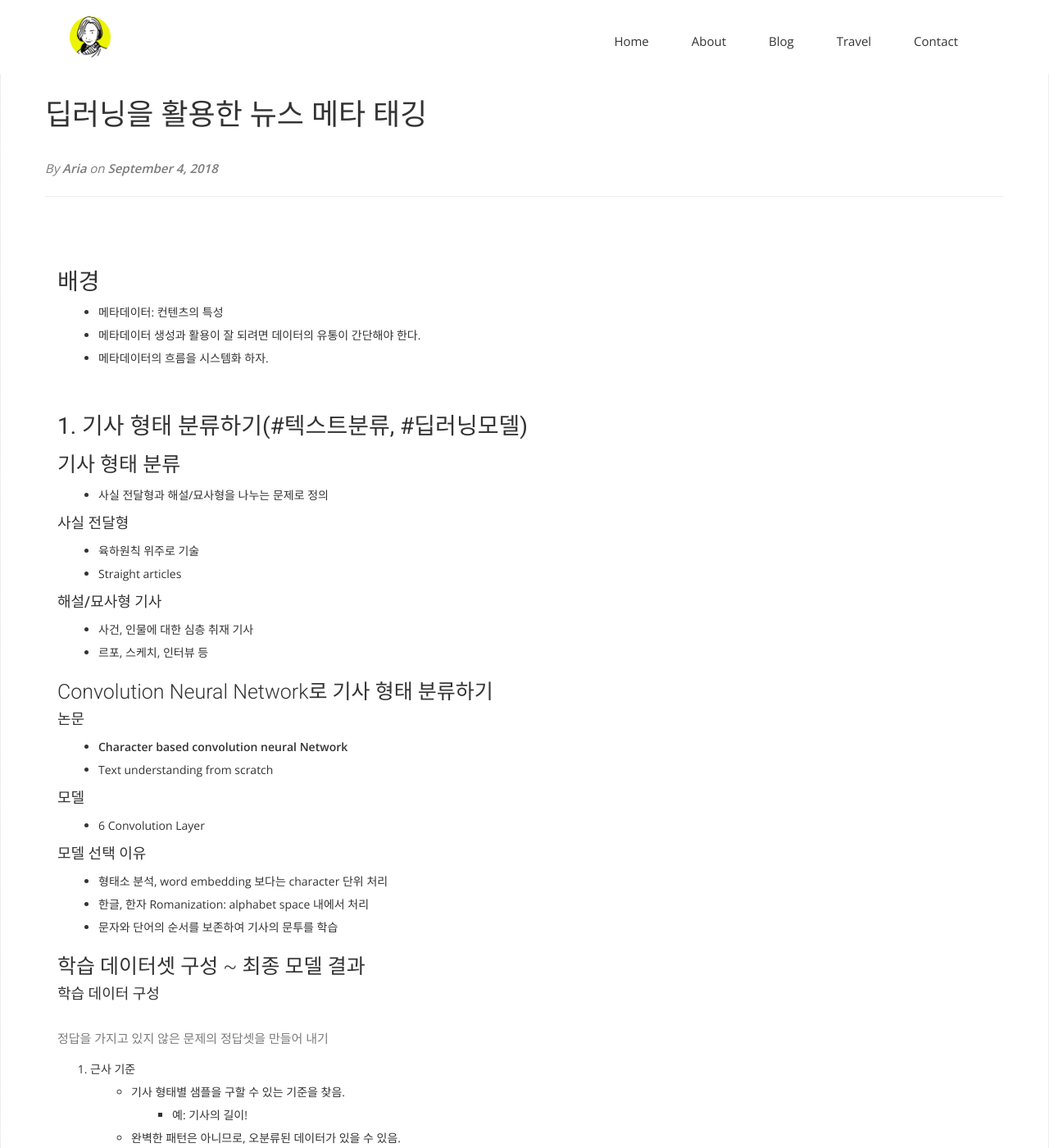
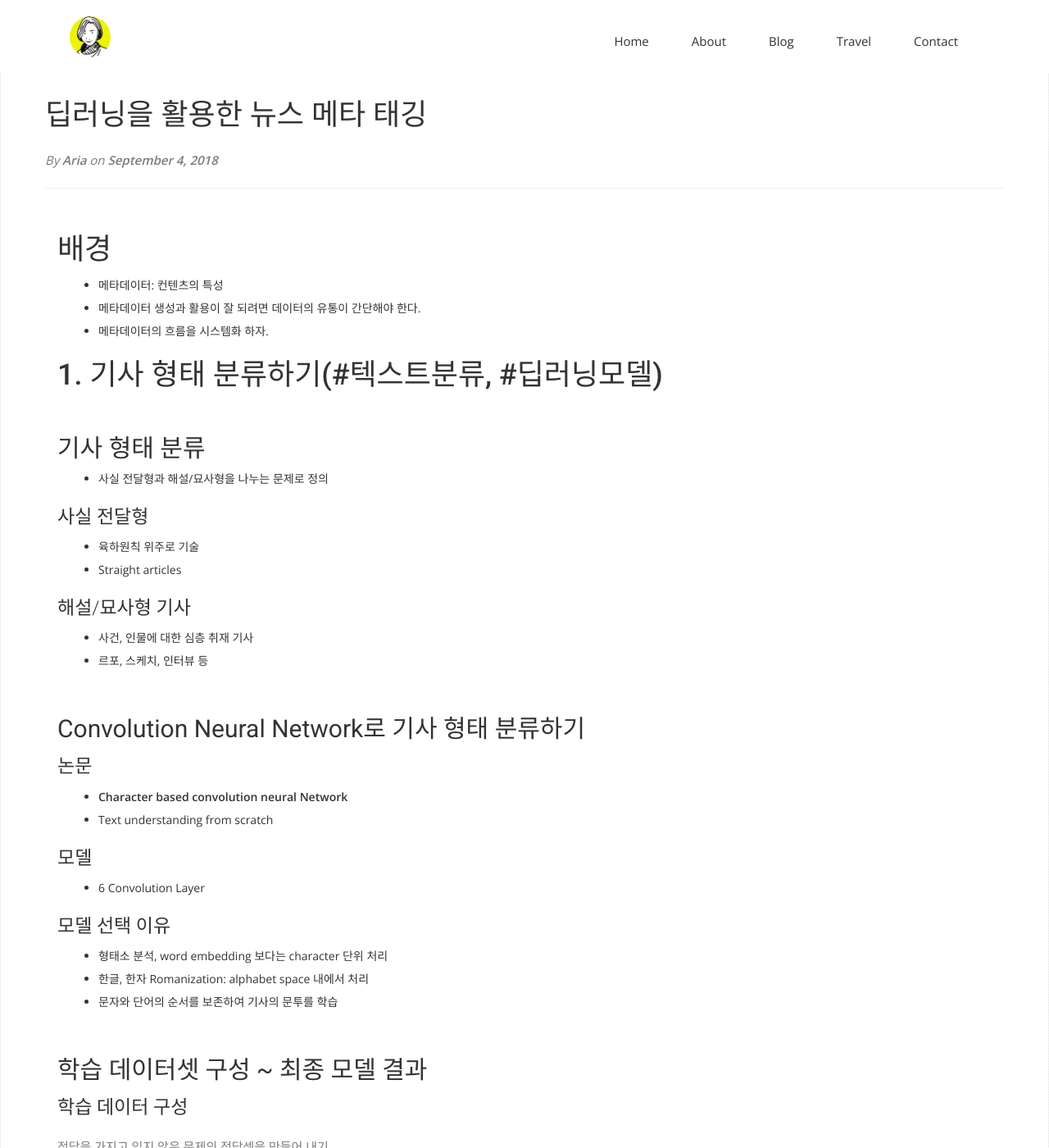
Before and after one commit to aria-grande/aria-grande.github.io, a Jekyll site: the page built from _posts/2018-09-04-news-meta-tagging-with-deep-learning.markdown, in a window 1280 px wide and 1400 px high. Shown: the whole window at 82% size. Built offline with Jekyll 4.4.1, drawn with Linux system fonts in a browser that asks for light colours; nearby versions of some CDN libraries; some web fonts are replaced.

Commit message:
modified mark down style

```diff
--- a/_posts/2018-09-04-Query-by-Image.markdown
+++ b/_posts/2018-09-04-Query-by-Image.markdown
@@ -5,13 +5,13 @@ author: Aria
 category: if-kakao
 ---
 
-## 텍스트로 검색을 하면 안되나?
+# 텍스트로 검색을 하면 안되나?
 - 사진을 잘 표현하는 단어들을 뽑아내서 색인해 볼 수 있다.
 - 하지만 문제가 있다.
   - 해당 사진을 설명하는 문장이 필요하다.
   - 사람들이 올리는 글에서는 사진과 글이 매칭된다고 장담할 수 없다! (주목받기 위해 사용하는 노이즈성 단어들)
 
-## 이미지로 검색을 해보자
+# 이미지로 검색을 해보자
 Undirected graph로 표현, user의 input을 anchor로 취급하여, 관련 있는 노드는 positive, 관련 없는 노드는 negative로 샘플링한다.
 ![anchor, positive,  negative](https://cdn-images-1.medium.com/max/800/1*MGb0lv45RwKmBYc87tyNzQ.jpeg)
 **Distance(anchor, positive) < Distance(anchor, negative) 가 될 수 있도록 학습한다.**
@@ -24,7 +24,7 @@ Undirected graph로 표현, user의 input을 anchor로 취급하여, 관련 있
 
 **➔ Distance(F(anchor), F(positive)) + m < Distance(F(anchor), F(negative)) + m**
 
-### Triplet Loss
+## Triplet Loss
 이미지 ➔ CNN ➔ Similarity(Triplet Loss)
 
 유사스타일에 대한 평가 방법
--- a/_posts/2018-09-04-news-meta-tagging-with-deep-learning.markdown
+++ b/_posts/2018-09-04-news-meta-tagging-with-deep-learning.markdown
@@ -5,38 +5,38 @@ author: Aria
 category: if-kakao
 ---
 
-## 배경
+# 배경
 - 메타데이터: 컨텐츠의 특성
 - 메타데이터 생성과 활용이 잘 되려면 데이터의 유통이 간단해야 한다.
 - 메타데이터의 흐름을 시스템화 하자.
 
-## 1. 기사 형태 분류하기(#텍스트분류, #딥러닝모델)
-### 기사 형태 분류
+# 1. 기사 형태 분류하기(#텍스트분류, #딥러닝모델)
+## 기사 형태 분류
 - 사실 전달형과 해설/묘사형을 나누는 문제로 정의
 
-#### 사실 전달형
+### 사실 전달형
 - 육하원칙 위주로 기술
 - Straight articles
 
-#### 해설/묘사형 기사
+### 해설/묘사형 기사
 - 사건, 인물에 대한 심층 취재 기사
 - 르포, 스케치, 인터뷰 등
 
-### Convolution Neural Network로 기사 형태 분류하기
-#### 논문
+## Convolution Neural Network로 기사 형태 분류하기
+### 논문
 - **Character based convolution neural Network**
 - Text understanding from scratch
 
-#### 모델
+### 모델
 - 6 Convolution Layer
 
-#### 모델 선택 이유
+### 모델 선택 이유
 - 형태소 분석, word embedding 보다는 character 단위 처리
 - 한글, 한자 Romanization: alphabet space 내에서 처리
 - 문자와 단어의 순서를 보존하여 기사의 문투를 학습
 
-### 학습 데이터셋 구성 ~ 최종 모델 결과
-#### 학습 데이터 구성
+## 학습 데이터셋 구성 ~ 최종 모델 결과
+### 학습 데이터 구성
 정답을 가지고 있지 않은 문제의 정답셋을 만들어 내기
 1. 근사 기준
 - 기사 형태별 샘플을 구할 수 있는 기준을 찾음.
@@ -49,7 +49,7 @@ category: if-kakao
 - 뉴스 도메인 전문가의 도움을 받자.
 - 학습 데이터, 테스트 데이터 검수 및 라벨링
 
-#### 시험을 보자
+### 시험을 보자
 - 학습 데이터
   - 총 뉴스 44.2만건
   - 사실전달: 해설/묘사 : 기타 = 10 : 1 : 10
@@ -60,7 +60,7 @@ category: if-kakao
   - 특징: 해설/묘사형 기사의 수가 너무 적어서 분류가 잘 되지 않았다.
 - 해당 카테고리의 기사들을 더 모으자.
 
-#### 2차 시험
+### 2차 시험
 - 학습 데이터
   - 총 뉴스 55만건
   - 사실전달: 해설/묘사 : 기타 = 2 : 1 : 2
@@ -73,7 +73,7 @@ category: if-kakao
     - 해설/묘사 기사 중에서도 해설 기사나 인터뷰 기사를 높은 확률 값으로 분류, but 재현율이 낮음
 - 기사 본문을 더 길게 학습 해보자!
 
-#### 3차 시험
+### 3차 시험
 - 학습 데이터
   - 총 뉴스 55만건
   - 사실전달: 해설/묘사 : 기타 = 2 : 1 : 2
@@ -85,47 +85,47 @@ category: if-kakao
     - 해설/묘사 기사 재현율 상승, 연재, 기획코너 기사를 높은 확률 값으로 분류
     - 600char 학습시 '기타'기사로 잘 분류하던 기사들을 헷갈려하는 경우도 있음.
 
-### 모델 앙상블
+## 모델 앙상블
 학습 모델마다 특성이 다르므로 이를 결합하여 결과 변동성을 줄임.
 모델이 서로 놓치는 부분을 보완해줌.
 
-## 2. 뉴스 메타 태깅 시스템(#딥러닝개발, #메타데이터플랫폼)
-### 목표
+# 2. 뉴스 메타 태깅 시스템(#딥러닝개발, #메타데이터플랫폼)
+## 목표
 - 실시간 프로세싱: 기사가 들어오는 대로 태그 생성
 - 메타 태그 생성의 비동기성: 다양한 조직과 플랫폼이 메타 데이터 생성에 참여하므로 생성이 비동기적으로 이루어져야 한다.(예외: 메타데이터간 의존성이 있는 경우)
 - 메타 태그 생성 기술의 다양성: ML, DL 플랫폼의 다양성 수용
 
-### 흐름
+## 흐름
 - 메타 데이터의 생성과 소비가 함께 이루어지는 흐름
 - news topic에서 콘텐츠와 meta data 흐름을 모두 tracking
 - contents + meta data ➔ new meta data
 
-### System Architecture
+## System Architecture
 - Meta data 생성 = Ensemble - Inferrer API Services
 - used kafka, DC/OS
-#### Inferrer API
+### Inferrer API
 - ML/DL 모델을 서비스하는 API
 - 모델 단위로 API 개발, Dockerizing 하여 학습 모델 + 코드 버전 관리
 - 모델 추론 이외의 기능은 최소화
   - API개발 공수 최소화/모델에 집중
 
-#### Ensemble API
+### Ensemble API
 - Inferrer API를 호출해서 최종 모델 추론 결과를 리턴하는 API
   - 각 모델에 필요한 입력 값(feature) 생성
 - 메타 데이터 서비스의 gateway
 - 구현
   - spring-webflux로 개발: 병렬-비동기 처리 구조의 이점
 
-#### Message Flow Control
+### Message Flow Control
 - Filtering - Invoke Ensemble - Post process - Produce
 - 메타데이터 태그 토픽에 태그 발행
 - 메타데이터가  늘어날 수록 반복되는 비슷한 작업들
 
-##### Apache Nifi를 사용
+#### Apache Nifi를 사용
 - Data Flow 개발이 간단
 - 각 처리 단계별로 in/out 처리량과 데이터 모니터링
 - nifi-registry와 연동시 data-flow 형상 관리 가능
 
-## 향후 과제
+# 향후 과제
 - 딥러닝 모델 품질 관리: 오분류 사례 수집 및 모델 재학습
 - 다양한 메타데이터 추가. 기사 내 사진, 차트, 인포그래픽 분석
--- a/css/airspace.css
+++ b/css/airspace.css
@@ -27,12 +27,16 @@ h6 {
   font-family: 'Roboto', sans-serif;
 }
 h2 {
-  font-size: 28px;
+  font-size: 30px;
   font-weight: 400;
 }
 h3 {
-  font-size: 25px;
+  font-size: 23px;
   font-weight: 300;
+}
+h4 {
+  font-size: 20px;
+  margin-top: 20px;
 }
 p {
   font-size: 15px;
@@ -188,7 +192,7 @@ header+section {
 }
 #intro .block p {
   color: #7B7B7B;
-  padding-top: 20px;
+  padding-top: 10px;
 }
 #intro .block img {
   padding-left: 40px;
```
Also changed, not shown: _posts/2018-08-30-about-TIL.md (+9 -12 lines), _posts/2018-09-04-face-recognition-using-deep-learning.markdown (+15 -15 lines), _posts/2018-09-04-ocr-with-tensorflow.markdown (+20 -20 lines).
